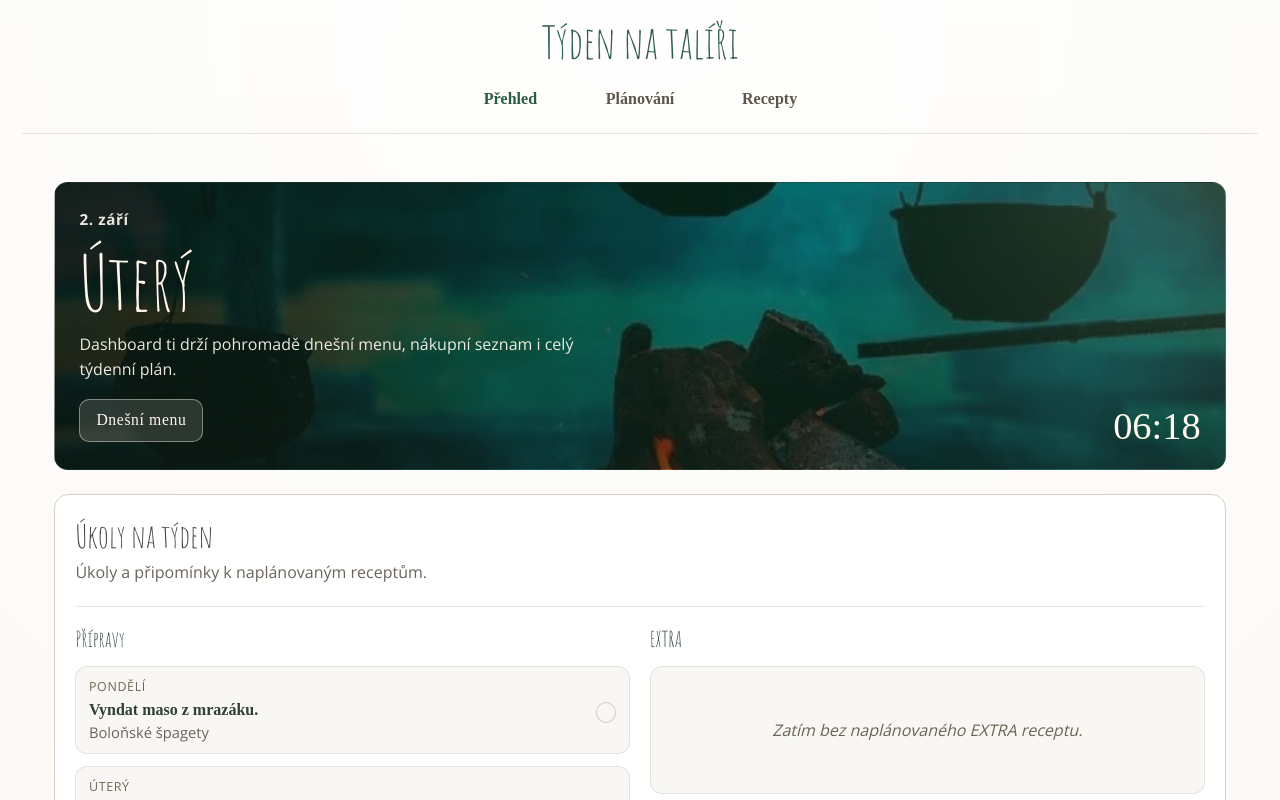
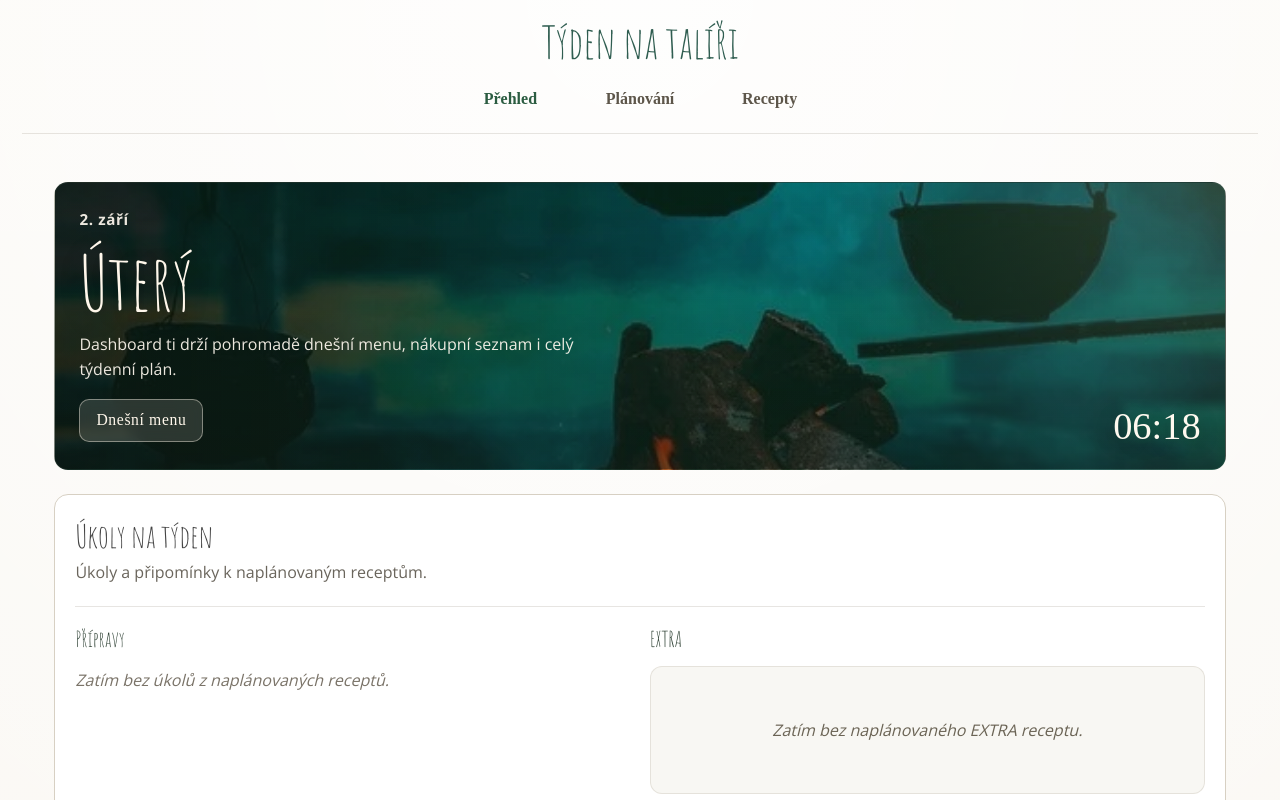
Before and after one commit to icirova/menu-planner, a React (Vite) app: page / in a window 1280 px wide. Shown: the top 800 px of the page. Built offline with nearby package versions, Linux system fonts and the light colour scheme; a web font is replaced by a local one.

Commit message:
Refactor demo storage to session data

```diff
--- a/data/defaultWeeklyMenu.js
+++ /dev/null
@@ -1,74 +0,0 @@
-export const defaultWeeklyMenu = {
-  week: [
-    {
-      breakfast: 2,
-      snack1: 10,
-      lunch: 5,
-      snack2: 4,
-      dinner: 3,
-      extra: "",
-      shoppingSelections: {},
-    },
-    {
-      breakfast: 12,
-      snack1: 13,
-      lunch: 6,
-      snack2: 4,
-      dinner: 9,
-      extra: "",
-      shoppingSelections: {},
-    },
-    {
-      breakfast: 11,
-      snack1: 1,
-      lunch: 8,
-      snack2: 10,
-      dinner: 4,
-      extra: "",
-      shoppingSelections: {},
-    },
-    {
-      breakfast: 2,
-      snack1: 12,
-      lunch: 3,
-      snack2: 13,
-      dinner: 1,
-      extra: "",
-      shoppingSelections: {},
-    },
-    {
-      breakfast: 10,
-      snack1: 4,
-      lunch: 6,
-      snack2: 2,
-      dinner: 9,
-      extra: "",
-      shoppingSelections: {},
-    },
-    {
-      breakfast: 12,
-      snack1: 13,
-      lunch: 5,
-      snack2: 1,
-      dinner: 3,
-      extra: "",
-      shoppingSelections: {},
-    },
-    {
-      breakfast: 11,
-      snack1: 10,
-      lunch: 8,
-      snack2: 4,
-      dinner: 9,
-      extra: "",
-      shoppingSelections: {},
-    },
-  ],
-  tasks: [],
-  prepDone: {},
-  extraDone: {},
-  shopping: {
-    overrides: {},
-    customItems: [],
-  },
-};
--- a/src/storage/fileStorage.js
+++ /dev/null
@@ -1,22 +0,0 @@
-export const isTauriRuntime = () => false;
-
-export const readJsonFile = async (path) => {
-  void path;
-
-  return {
-    data: null,
-    error: null,
-    status: "unavailable",
-  };
-};
-
-export const writeJsonFile = async (path, value) => {
-  void path;
-  void value;
-
-  return {
-    ok: true,
-    error: null,
-    status: "unavailable",
-  };
-};
--- a/src/storage/imageStorage.js
+++ b/src/storage/imageStorage.js
@@ -3,9 +3,7 @@ const isExternalImageUrl = (value) =>
   (
     value.startsWith("/") ||
     value.startsWith("http://") ||
-    value.startsWith("https://") ||
-    value.startsWith("asset:") ||
-    value.startsWith("http://asset.localhost")
+    value.startsWith("https://")
   );
 
 const isAppAssetPath = (value) =>
@@ -18,31 +16,13 @@ const isAppAssetPath = (value) =>
     value.startsWith("/shopping.webp")
   );
 
-export const materializeRecipeImageUrl = async (photoUrl) => {
+const normalizeRecipeImageUrl = (photoUrl) => {
   if (typeof photoUrl !== "string" || !photoUrl.trim()) return null;
-  return photoUrl;
+  return photoUrl.trim();
 };
 
-export const materializeRecipeImageUrls = async (photoUrls = []) => {
-  const materialized = await Promise.all(
-    photoUrls.map((photoUrl) => materializeRecipeImageUrl(photoUrl)),
-  );
-
-  return materialized.filter(Boolean);
-};
-
-export const serializeRecipeImageUrl = async (photoUrl) => {
-  if (typeof photoUrl !== "string" || !photoUrl.trim()) return null;
-  return photoUrl;
-};
-
-export const serializeRecipeImageUrls = async (photoUrls = []) => {
-  const serialized = await Promise.all(
-    photoUrls.map((photoUrl) => serializeRecipeImageUrl(photoUrl)),
-  );
-
-  return serialized.filter(Boolean);
-};
+export const normalizeRecipeImageUrls = (photoUrls = []) =>
+  photoUrls.map((photoUrl) => normalizeRecipeImageUrl(photoUrl)).filter(Boolean);
 
 export const resolveStoredImageSrc = (photoUrl) => {
   if (!photoUrl) return "/image/placeholder.png";
--- a/src/storage/menuStorage.js
+++ b/src/storage/menuStorage.js
@@ -1,30 +1,14 @@
-import { readJsonFile, writeJsonFile } from "./fileStorage";
 import { removeRecipeIdFromSlot, slotContainsRecipeId } from "../utils/mealSlots";
-import { defaultWeeklyMenu } from "../../data/defaultWeeklyMenu";
+import { readSessionJson, writeSessionJson } from "./sessionJsonStorage";
 
 const WEEKLY_MENU_STORAGE_KEY = "weeklyMenu";
-const WEEKLY_MENU_FILE = "weekly-menu.json";
-
-const loadMenuStateFromLocalStorage = () => {
-  try {
-    const raw = localStorage.getItem(WEEKLY_MENU_STORAGE_KEY);
-    return raw ? JSON.parse(raw) : null;
-  } catch {
-    return null;
-  }
-};
 
 export const loadStoredMenuState = async () => {
-  const { data: storedState, error } = await readJsonFile(WEEKLY_MENU_FILE);
-  const localStorageState = loadMenuStateFromLocalStorage();
-  const fallbackState = localStorageState ?? defaultWeeklyMenu;
-  const fallbackLabel = localStorageState ? "localStorage" : "výchozí seed data";
+  const { value, warning } = readSessionJson(WEEKLY_MENU_STORAGE_KEY, null);
 
   return {
-    state: storedState ?? fallbackState,
-    warning: error
-      ? `${error} Používám záložní data z ${fallbackLabel}.`
-      : null,
+    state: value,
+    warning,
   };
 };
 
@@ -33,24 +17,7 @@ export const saveMenuState = async (state) => {
     warning: null,
   };
 
-  const fileWriteResult = await writeJsonFile(WEEKLY_MENU_FILE, state);
-
-  if (fileWriteResult.error) {
-    result.warning = `${fileWriteResult.error} Data zůstala uložená jen v localStorage.`;
-  }
-
-  try {
-    localStorage.setItem(WEEKLY_MENU_STORAGE_KEY, JSON.stringify(state));
-  } catch (error) {
-    const localStorageWarning =
-      error instanceof Error && error.message
-        ? `Nepodařilo se uložit plán ani do localStorage. ${error.message}`
-        : "Nepodařilo se uložit plán ani do localStorage.";
-
-    result.warning = result.warning
-      ? `${result.warning} ${localStorageWarning}`
-      : localStorageWarning;
-  }
+  result.warning = writeSessionJson(WEEKLY_MENU_STORAGE_KEY, state, "plán").warning;
 
   return result;
 };
--- a/src/storage/recipesStorage.js
+++ b/src/storage/recipesStorage.js
@@ -3,17 +3,12 @@ import { normalizeRecipePreTasks } from "../utils/normalizeRecipePreTasks";
 import { normalizeRecipeTags } from "../utils/normalizeRecipeTag";
 import { createNumericId } from "../utils/createId";
 import { clampRecipeId } from "../utils/recipeIds";
-import { readJsonFile, writeJsonFile } from "./fileStorage";
-import {
-  materializeRecipeImageUrls,
-  serializeRecipeImageUrls,
-} from "./imageStorage";
+import { isSeedRecipe, RECIPE_SOURCE } from "../utils/recipeSource";
+import { normalizeRecipeImageUrls } from "./imageStorage";
+import { readSessionJson, writeSessionJson } from "./sessionJsonStorage";
 import { recipes as defaultRecipes } from "../../data/recipes";
 
 const CUSTOM_RECIPES_STORAGE_KEY = "customRecipes";
-const CUSTOM_RECIPES_FILE = "custom-recipes.json";
-const DEFAULT_RECIPE_SOURCE = "seed";
-const CUSTOM_RECIPE_SOURCE = "custom";
 
 const normalizeRecipeId = (value) => {
   return clampRecipeId(value) ?? createNumericId();
@@ -32,14 +27,14 @@ const normalizeRecipe = (recipe, source) => ({
   preTasks: normalizeRecipePreTasks(recipe.preTasks),
 });
 
-export const normalizeCustomRecipe = (recipe) => normalizeRecipe(recipe, CUSTOM_RECIPE_SOURCE);
+export const normalizeCustomRecipe = (recipe) => normalizeRecipe(recipe, RECIPE_SOURCE.CUSTOM);
 
 export const prepareCustomRecipeForRuntime = async (recipe) => {
   const normalizedRecipe = normalizeCustomRecipe(recipe);
 
   return {
     ...normalizedRecipe,
-    photo_urls: await materializeRecipeImageUrls(normalizedRecipe.photo_urls ?? []),
+    photo_urls: normalizeRecipeImageUrls(normalizedRecipe.photo_urls ?? []),
   };
 };
 
@@ -48,7 +43,7 @@ const serializeCustomRecipe = async (recipe) => {
 
   return {
     ...normalizedRecipe,
-    photo_urls: await serializeRecipeImageUrls(normalizedRecipe.photo_urls ?? []),
+    photo_urls: normalizeRecipeImageUrls(normalizedRecipe.photo_urls ?? []),
   };
 };
 
@@ -62,31 +57,18 @@ const mergeRecipeLists = (...recipeLists) => {
   return Array.from(merged.values());
 };
 
-const loadCustomRecipesFromLocalStorage = () => {
-  try {
-    const raw = localStorage.getItem(CUSTOM_RECIPES_STORAGE_KEY);
-    return raw ? JSON.parse(raw) : [];
-  } catch {
-    return [];
-  }
-};
-
 export const loadCustomRecipes = async () => {
-  const fallbackRecipes = loadCustomRecipesFromLocalStorage();
-  const { data: storedRecipes, error, status } = await readJsonFile(CUSTOM_RECIPES_FILE);
-  const parsed = Array.isArray(storedRecipes) ? storedRecipes : fallbackRecipes;
+  const { value: storedRecipes, warning } = readSessionJson(CUSTOM_RECIPES_STORAGE_KEY, []);
   const normalizedDefaultRecipes = defaultRecipes.map((recipe) =>
-    normalizeRecipe(recipe, DEFAULT_RECIPE_SOURCE),
+    normalizeRecipe(recipe, RECIPE_SOURCE.SEED),
   );
-  const normalizedStoredRecipes = Array.isArray(parsed)
-    ? await Promise.all(parsed.map((recipe) => prepareCustomRecipeForRuntime(recipe)))
+  const normalizedStoredRecipes = Array.isArray(storedRecipes)
+    ? await Promise.all(storedRecipes.map((recipe) => prepareCustomRecipeForRuntime(recipe)))
     : [];
 
   return {
     recipes: mergeRecipeLists(normalizedStoredRecipes, normalizedDefaultRecipes),
-    warning: error && status !== "not_found"
-      ? `${error} Používám záložní data z localStorage.`
-      : null,
+    warning,
   };
 };
 
@@ -96,28 +78,11 @@ export const saveCustomRecipes = async (recipes) => {
   };
   const persistedRecipes = await Promise.all(
     recipes
-      .filter((recipe) => recipe.source !== DEFAULT_RECIPE_SOURCE)
+      .filter((recipe) => !isSeedRecipe(recipe))
       .map((recipe) => serializeCustomRecipe(recipe)),
   );
 
-  const fileWriteResult = await writeJsonFile(CUSTOM_RECIPES_FILE, persistedRecipes);
-
-  if (fileWriteResult.error) {
-    result.warning = `${fileWriteResult.error} Data zůstala uložená jen v localStorage.`;
-  }
-
-  try {
-    localStorage.setItem(CUSTOM_RECIPES_STORAGE_KEY, JSON.stringify(persistedRecipes));
-  } catch (error) {
-    const localStorageWarning =
-      error instanceof Error && error.message
-        ? `Nepodařilo se uložit recepty ani do localStorage. ${error.message}`
-        : "Nepodařilo se uložit recepty ani do localStorage.";
-
-    result.warning = result.warning
-      ? `${result.warning} ${localStorageWarning}`
-      : localStorageWarning;
-  }
+  result.warning = writeSessionJson(CUSTOM_RECIPES_STORAGE_KEY, persistedRecipes, "recepty").warning;
 
   return result;
 };
--- /dev/null
+++ b/src/storage/sessionJsonStorage.js
@@ -0,0 +1,31 @@
+export const readSessionJson = (key, fallbackValue = null) => {
+  try {
+    const raw = sessionStorage.getItem(key);
+    return {
+      value: raw ? JSON.parse(raw) : fallbackValue,
+      warning: null,
+    };
+  } catch (error) {
+    return {
+      value: fallbackValue,
+      warning:
+        error instanceof Error && error.message
+          ? `Nepodařilo se načíst data z úložiště relace. ${error.message}`
+          : "Nepodařilo se načíst data z úložiště relace.",
+    };
+  }
+};
+
+export const writeSessionJson = (key, value, label = "data") => {
+  try {
+    sessionStorage.setItem(key, JSON.stringify(value));
+    return { warning: null };
+  } catch (error) {
+    return {
+      warning:
+        error instanceof Error && error.message
+          ? `Nepodařilo se uložit ${label} do úložiště relace. ${error.message}`
+          : `Nepodařilo se uložit ${label} do úložiště relace.`,
+    };
+  }
+};
--- /dev/null
+++ b/src/utils/recipeSource.js
@@ -0,0 +1,8 @@
+export const RECIPE_SOURCE = {
+  SEED: "seed",
+  CUSTOM: "custom",
+};
+
+export const isSeedRecipe = (recipe) => recipe?.source === RECIPE_SOURCE.SEED;
+
+export const isCustomRecipe = (recipe) => recipe?.source === RECIPE_SOURCE.CUSTOM;
```
